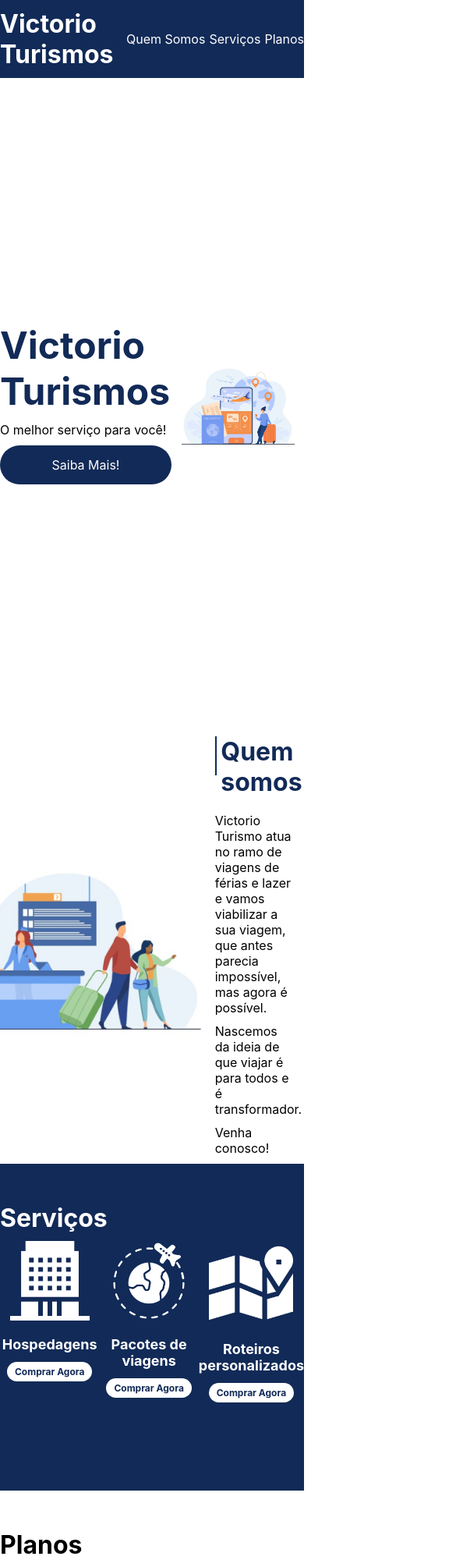
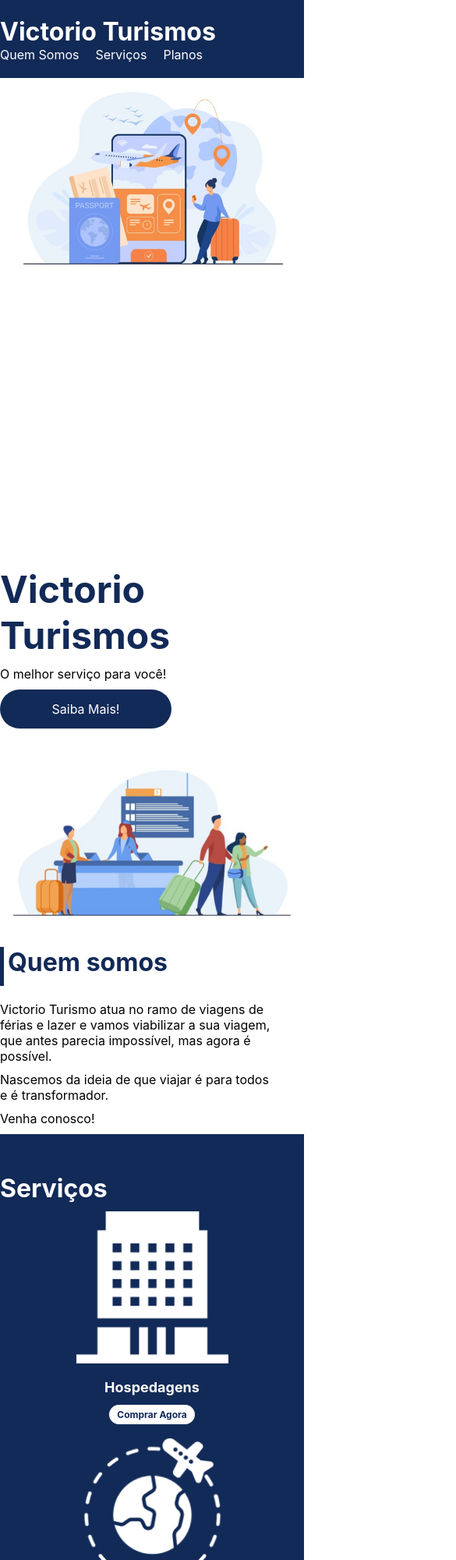
Before and after one commit to JoaoVitorVictorio/Projeto_integrador_flexbox, a plain HTML site: page index.html in a window 390 px wide. Shown: the top 2000 px of the page at 78% size, 585 px wide, since content can reach past the window. Drawn offline with Linux system fonts and the light colour scheme.

Commit message:
Add files via upload
Update para adicionar a parte mobile em CSS

```diff
--- a/style.css
+++ b/style.css
@@ -24,6 +24,7 @@ div img{
     max-width: 992px;
     margin: auto;
     width: 100%;
+    min-width: 320px;
 }
 
 header{
@@ -54,10 +55,6 @@ header .menu{
     height: 100vh;
     align-items: center;
     justify-content: space-between;
-}
-
-.apresentação .texto-apresentação{
-    min-height: 200px;
 }
 
 .texto-apresentação h1{
@@ -239,7 +236,48 @@ footer{
     align-items: center;
 }
 
+/*mobile*/
+
 footer .footer{
     justify-content: space-between;
     color: #fff;
 }
+
+@media(max-width: 992px){
+    .flex-container{
+        flex-direction: column;
+    }
+    .apresentação{
+        flex-direction: column-reverse;
+    }
+    .apresentação .texto-apresentação{
+        width: 100%;
+    }
+    #quem-somos{
+        flex-direction: column-reverse;
+    }
+
+    #quem-somos img{
+        min-width: 320px;
+        margin: auto;
+    }
+
+    .list-serviços{
+        flex-direction: column;
+    }
+    .item-serviço img{
+        width: 50%;
+        margin: auto;
+    }
+    .list-planos{
+        flex-direction: column;
+        align-items: flex-start;
+        margin-bottom: 20px;
+    }
+    .list-planos .item-plano{
+        max-width: 90%;
+        margin:auto;
+        width: 100%;
+        margin-bottom: 20px;
+    }
+}
```
